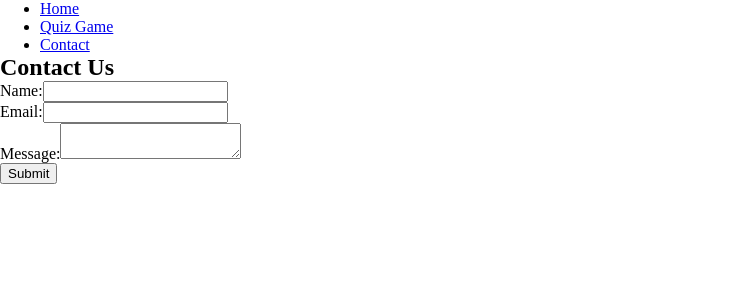
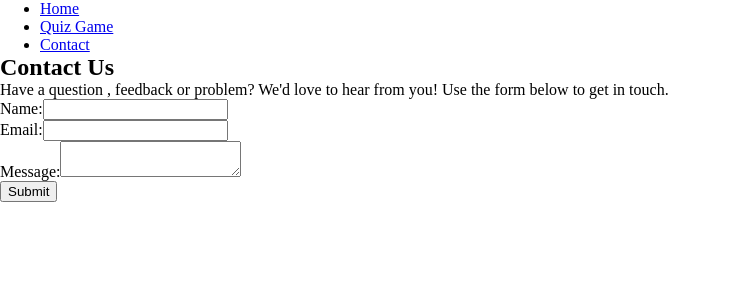
Before and after one commit to bayanwafa/certification-project3, a React (Vite) app: page /Contact in a window 1280 px wide. Shown: the top 300 px of the page, without its empty margins (0-731 px from the left). Built offline with nearby package versions, Linux system fonts and the light colour scheme.

Commit message:
addid description in contact page

```diff
--- a/src/components/Contact.jsx
+++ b/src/components/Contact.jsx
@@ -49,6 +49,7 @@ const Contact = () => {
   return (
     <div>
       <h2>Contact Us</h2>
+      <p> Have a question , feedback or problem? We'd love to hear from you! Use the form below to get in touch. </p>
       {!submitted ? (
         <form onSubmit={handleSubmit}>
           <div>
```
